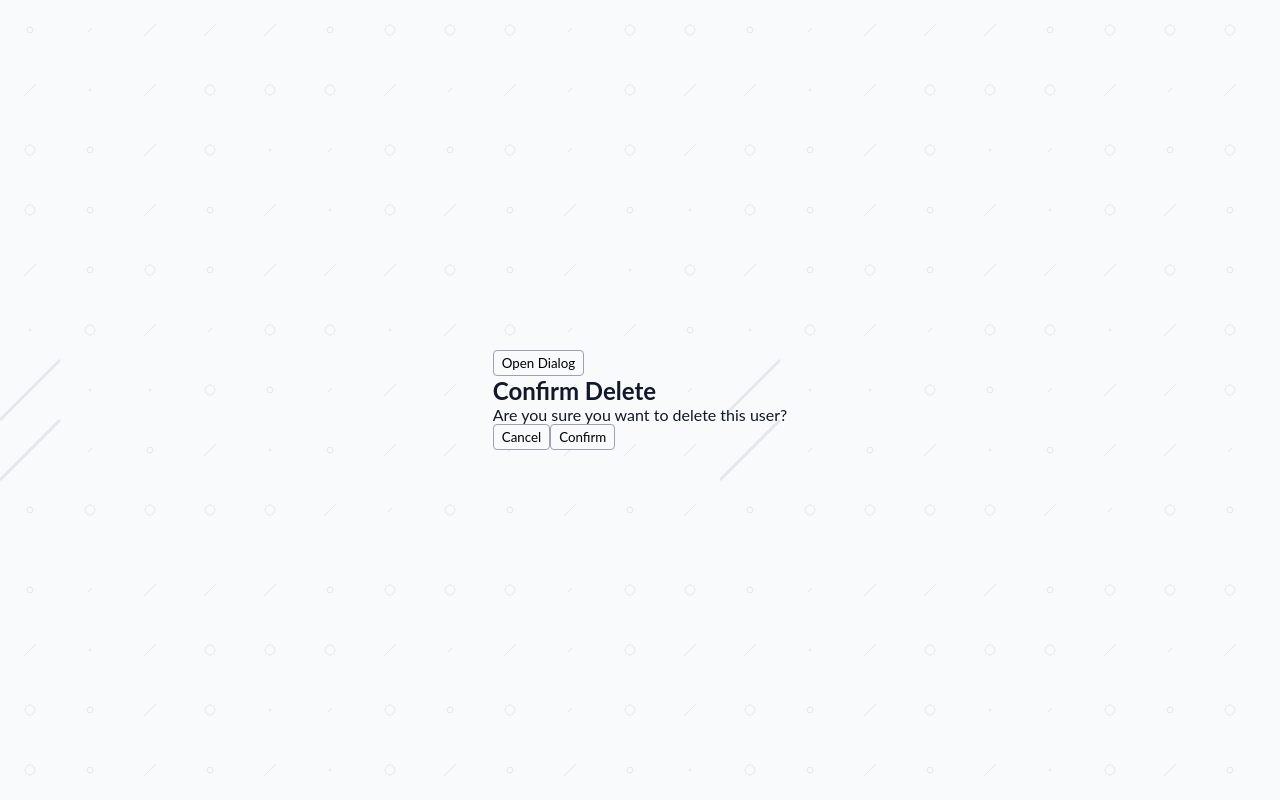
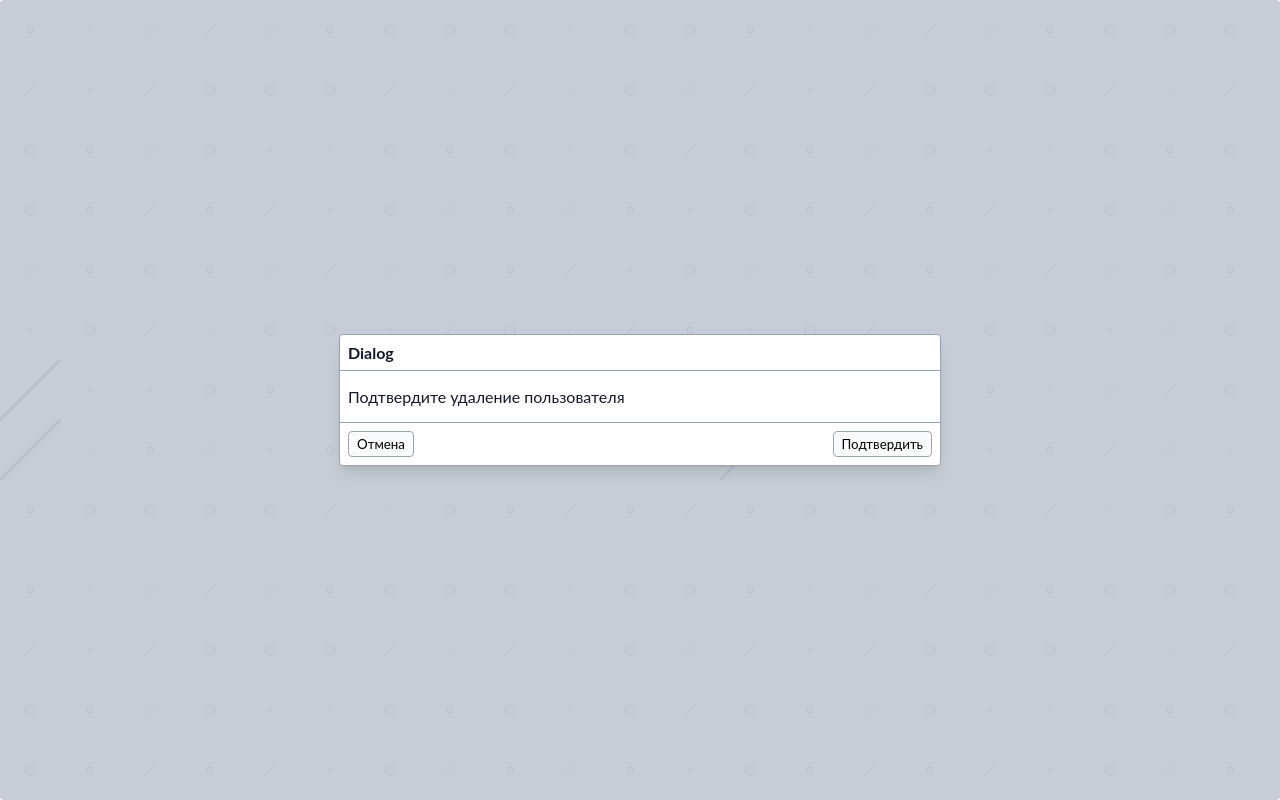
Before and after one commit to gsdstr/vue_dialogs, a Vue app: page / in a window 1280 px wide. Both pictures are taken after a click on the button "Open Dialog". Built offline with nearby package versions, Linux system fonts and the light colour scheme.

Commit message:
minor fixes

```diff
--- a/src/App.vue
+++ b/src/App.vue
@@ -1,6 +1,12 @@
 <template>
   <div>
     <button @click="openDialog">Open Dialog</button>
+  </div>
+  <!--@if "any dialogs are opened" -->
+  <div id="app-dialog-root" class="dialog-root" v-if="activeDialogs.length">
+    <!--@for each dialog:-->
+    <div class="wrapper">
+      <!-- dialog component goes here -->
       <confirm-dialog-component
         v-for="dialog in activeDialogs"
         :key="dialog.id"
@@ -9,16 +15,24 @@
         :message="dialog.message"
       />
     </div>
+    <!--@end for each dialog-->
+  </div>
+  <!--@end if "any dialogs are opened" -->
 </template>
 
 <script setup lang="ts">
 import { ref } from 'vue';
+import { Dialog } from './dialog/Dialog';
 import { ConfirmDialog } from './dialog/ConfirmDialog';
 import ConfirmDialogComponent from './dialog/ConfirmDialogComponent.vue';
 
+class ConfirmUserDeleteDialog extends ConfirmDialog {
+  protected title = "Подтвердите удаление пользователя";
+}
+
 interface ActiveDialog {
   id: number;
-  instance: ConfirmUserDeleteDialog;
+  instance: Dialog;
   title: string;
   message: string;
 }
@@ -27,7 +41,7 @@
 const activeDialogs = ref<ActiveDialog[]>([]);
 
 const openDialog = async () => {
-  const dialog = new ConfirmDialog();
+  const dialog = new ConfirmUserDeleteDialog();
   const dialogId = ++dialogCounter.value;
 
   activeDialogs.value.push({
@@ -39,9 +53,9 @@
 
   try {
     const result = await dialog.open();
-    console.log('Dialog result:', result);
+    console.log('Dialog result:', result, dialogId);
   } finally {
-    activeDialogs.value = activeDialogs.value.filter(d => d.id !== dialogId);
+    activeDialogs.value = activeDialogs.value.filter((d: ActiveDialog) => d.id !== dialogId);
   }
 };
 </script>
--- a/src/dialog/ConfirmDialogComponent.vue
+++ b/src/dialog/ConfirmDialogComponent.vue
@@ -1,13 +1,18 @@
 <template>
-  <div v-if="isVisible" class="dialog-overlay">
-    <div class="dialog-content">
-      <h2>{{ title }}</h2>
-      <p>{{ message }}</p>
-      <div class="dialog-actions">
-        <button @click="onCancel">Cancel</button>
-        <button @click="onConfirm">Confirm</button>
-      </div>
-    </div>
+  <div v-if="isVisible" class="dialog">
+    <header>
+      <span>Dialog</span>
+    </header>
+    <main>
+      <span>{{ dialog.title }}<!--ConfirmDialog.title:--></span>
+    </main>
+    <footer>
+      <!--on click resolve -> false-->
+      <button @click="onCancel">Отмена</button>
+
+      <!--on click resolve -> true-->
+      <button @click="onConfirm">Подтвердить</button>
+    </footer>
   </div>
 </template>
 
```
Lines whose indentation alone changed are shown as unchanged.
